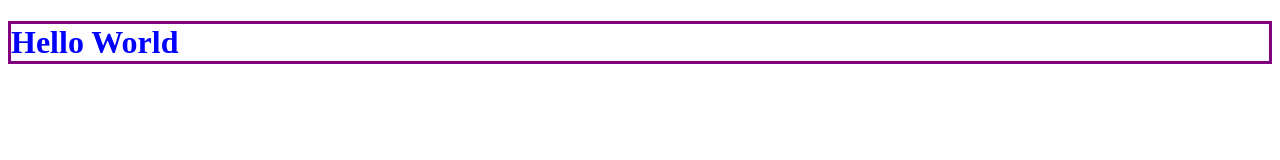
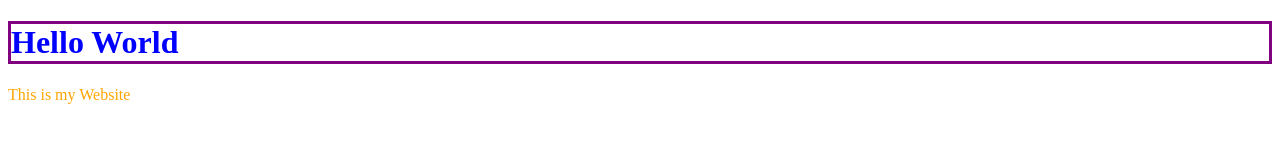
Before and after one commit to bryanskinner/didactic-waffle, a plain HTML site: page index.html in a window 1280 px wide. Drawn offline with Linux system fonts and the light colour scheme.

Commit message:
added p element and made it orange

```diff
--- a/index.html
+++ b/index.html
@@ -9,5 +9,6 @@
 </head>
 <body>
     <h1>Hello World</h1>
+    <p>This is my Website</p>
 </body>
 </html>
--- a/styles.css
+++ b/styles.css
@@ -3,3 +3,7 @@ h1 {
     border-style: solid;
     border-color: purple;
 }
+
+p {
+    color: orange;
+}
```
